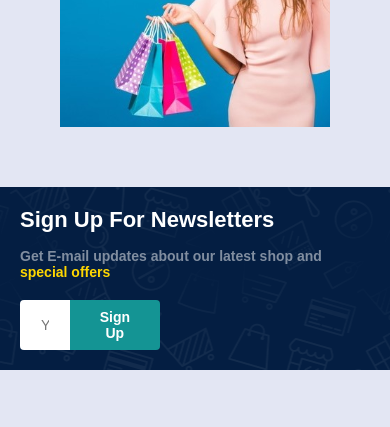
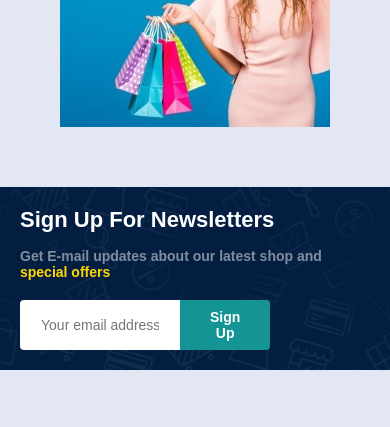
Before and after one commit to Ankursinha21/online_shopping_site, a plain HTML site: page index.html in a window 390 px wide. Shown: the part 10612-11039 px from the top of the page. Drawn offline with Linux system fonts and the light colour scheme; a script that the page names is missing.

Commit message:
second commit

```diff
--- a/style.css
+++ b/style.css
@@ -671,5 +671,8 @@ footer .copyrights{
     #banner3 .banner-box{
         width: 100%;
     }
+    #newsletter input{
+        width: 160px;
+    }
 
 }
```
